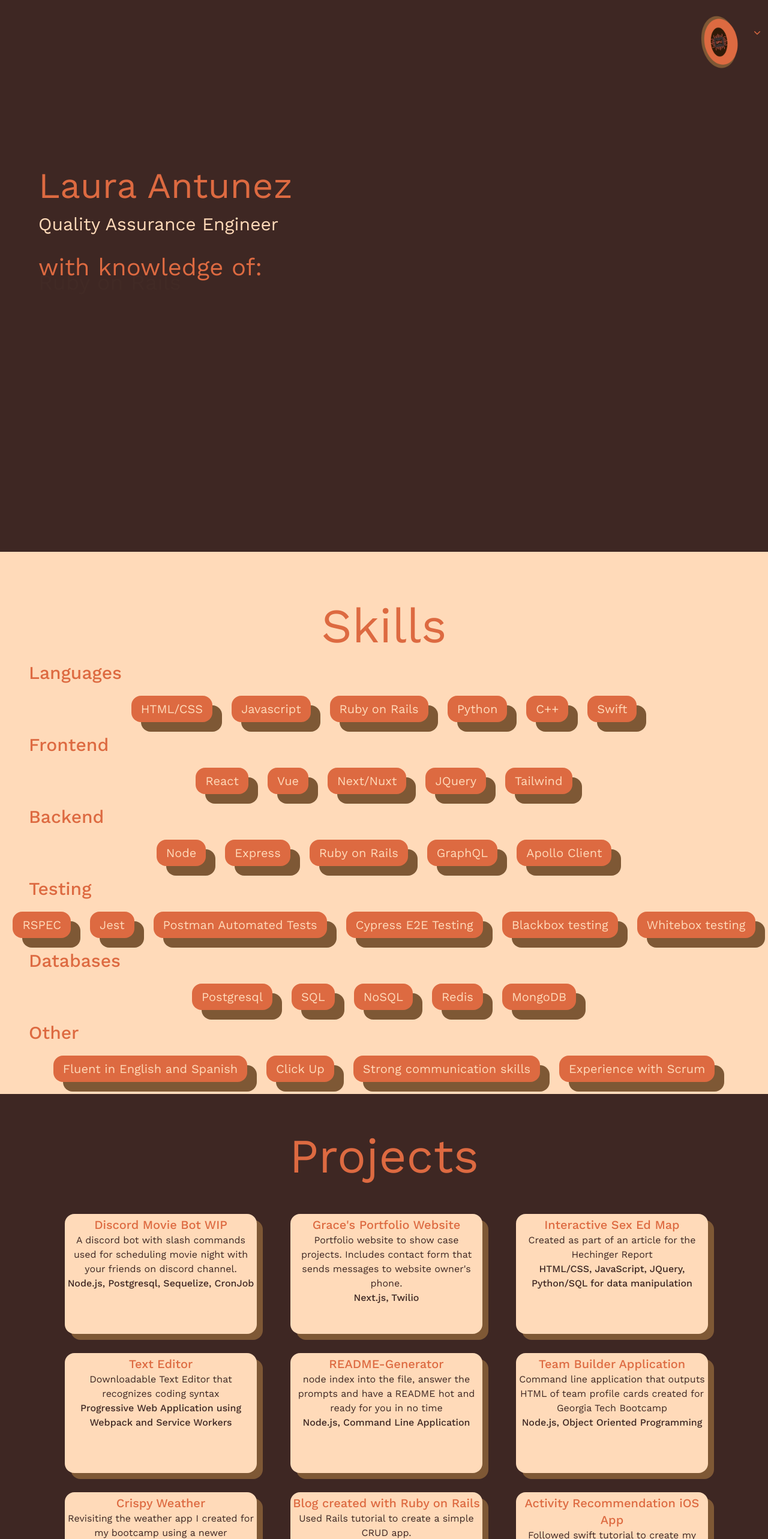
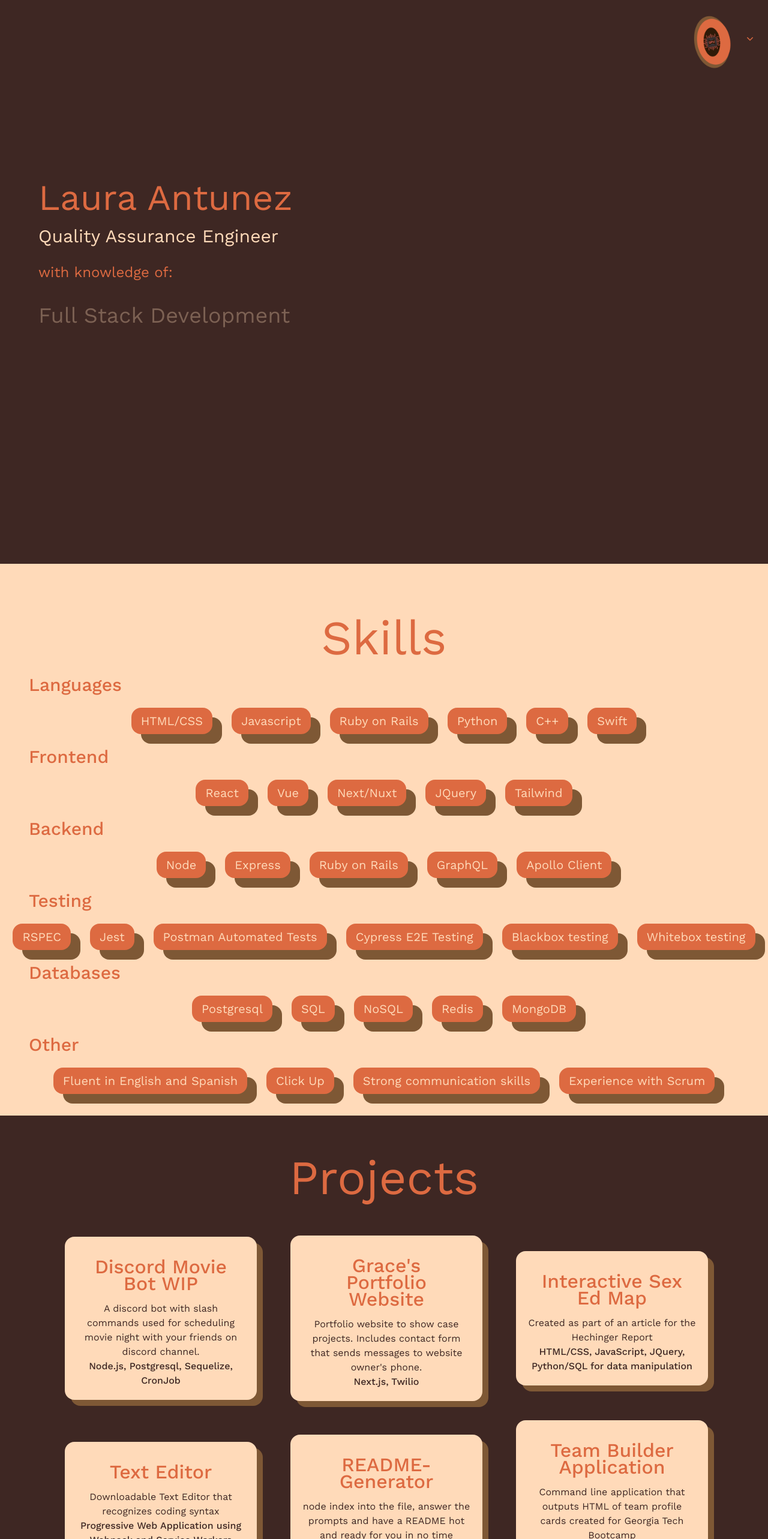
Before and after one commit to lauraantunez024/themeforest-mamey-template, a Next.js app: page / in a window 1280 px wide. Shown: the top 2566 px of the page at 60% size. Built offline with nearby package versions, Linux system fonts and the light colour scheme.

Commit message:
hamburger menu working as it should

```diff
--- a/src/app/components/HamburgerMenu.jsx
+++ b/src/app/components/HamburgerMenu.jsx
@@ -25,15 +25,17 @@ const callsToAction = [
 
 export default function HamburgerMenu() {
   return (
-    <Popover className="relative logo">
+    <div class='logo flex flex-row justify-end'>
+
+    <Popover className="">
       <Image
-          className="inline relative mt-5"
+          className="inline relative"
           src="/logo.png"
           width={100}
           height={100}
           alt="Tech Sapote Logo Image"
         />
-      <Popover.Button className="inline-flex items-center gap-x-1 text-sm font-medium leading-6 secondary">
+      <Popover.Button type='button' className="inline-flex items-center gap-x-1 text-sm font-medium leading-6 secondary">
          <ChevronDownIcon className="h-5 w-5" aria-hidden="true" />
       </Popover.Button>
 
@@ -46,9 +48,9 @@ export default function HamburgerMenu() {
         leaveFrom="opacity-100 translate-y-0"
         leaveTo="opacity-0 translate-y-1"
       >
-        <Popover className="absolute mr-92 z-10 mt-5 flex w-screen max-w-max -translate-x-1/2 px-4">
-          <div className="max-w-md flex-auto overflow-hidden rounded-3xl accent-background text-sm leading-6 shadow-lg ring-1 ring-gray-900/5">
-            <div className="p-4">
+        <Popover className="absolute popover z-10 mt-5 w-screen md:max-2xl:-translate-x-1/4 px-4 ">
+          <div className="max-w-md overflow-hidden rounded-3xl accent-background text-sm leading-6 shadow-lg ring-1 ring-gray-900/5">
+            <div className="p-4 ">
               {solutions.map((item) => (
                 <div key={item.name} className="group relative flex gap-x-6 rounded-lg p-4 hover:bg-natural-brown hover:text-accent">
                   <div className="mt-1 flex h-11 w-11 flex-none items-center justify-center rounded-lg  group-hover:text-accent">
@@ -64,7 +66,7 @@ export default function HamburgerMenu() {
                 </div>
               ))}
             </div>
-            <div className="grid grid-cols-2 divide-x divide-gray-900/5 bg-gray-50">
+            {/* <div className="grid grid-cols-2 divide-x divide-gray-900/5 bg-gray-50">
               {callsToAction.map((item) => (
                 <a
                   key={item.name}
@@ -75,10 +77,11 @@ export default function HamburgerMenu() {
                   {item.name}
                 </a>
               ))}
-            </div>
+            </div> */}
           </div>
         </Popover>
       </Transition>
     </Popover>
+    </div>
   )
 }
--- a/src/app/components/ProjectCard.jsx
+++ b/src/app/components/ProjectCard.jsx
@@ -9,7 +9,7 @@ export default function ProjectCard({
     <div class="row my-4 project-shape p-1 justify-stretch text-center accent-background mx-6 animation project-card h-full">
 
     <a href={deploymentURL} target='_blank' class="column">
-      <div class='basis-1/4 text-center justify-center project-content'>
+      <div class='basis-1/4 text-center justify-between align-items-evenly project-content'>
         <h1 class="text-xl secondary text-center font-medium"> {title}</h1>
         <h2 class='primary'>{subtitle}</h2>
         <p class='primary font-medium'> {description}</p>
--- a/src/app/data.js
+++ b/src/app/data.js
@@ -117,7 +117,7 @@ export const portfolio = [
     },
     {
       title: "Blog created with Ruby on Rails",
-      subtitle: "Used Rails tutorial to create a simple CRUD app.",
+      subtitle: "Used Rails tutorial to create a simple blog. Blog accepts Create Read Update Delete functionality.",
       description: "Ruby on Rails, Object Oriented Programming",
 
       deployedURL:
@@ -216,8 +216,8 @@ export const portfolio = [
       email: 'LauraAntunez024@gmail.com',
       phoneNumber: '(305)290-1430',
       Github: 'github.com/lauraantunez024',
-      LinkedIN: 'https://www.linkedin.com/in/laura-antunez-2a4a12182/',
-      Resume: './Resume2022.pdf'
+      LinkedIN: 'https://www.linkedin.com/in/laura-antunez/',
+      Resume: '/resume24.pdf'
 
     }
   ]
--- a/src/app/globals.css
+++ b/src/app/globals.css
@@ -48,6 +48,8 @@ body {
   overflow-x: hidden;
 }
 
+
+
 body {
   color: var(--secondary-color);
   background: var(--primary-color);
@@ -57,7 +59,16 @@ body {
 }
 
 h1 {
-  font-size: clamp(1rem, 1rem + 5vw, 2.5rem);
+  font-size: clamp(1rem, 1rem + 1vh, 3rem)
+}
+
+a.column h1 {
+  font-size: clamp(1rem, 1vw + 5vw, 2rem);
+  padding: 1rem;
+}
+a.column h2 {
+  /* font-size: clamp(1vw, 1vw + 1vw, vw); */
+  /* padding: 1rem; */
 }
 
 .logo {
@@ -72,6 +83,8 @@ section {
   overflow: hidden;
   max-height: 100%;
   margin: 0%;
+  padding-bottom: 2vh;
+
   /* padding: 2rem 1rem; */
   max-width: 100%;
 }
@@ -127,6 +140,7 @@ main {
 }
 .author-image {
   display: inline;
+  padding-left: 1rem;
 }
 .aboutme-content {
   scroll-snap-align: start;
@@ -188,6 +202,16 @@ img {
   display: block;
 }
 
+.project-content {
+  /* font-size: clamp(12px, 10px + 5px, 1rem); */
+  display: flex;
+  flex-direction: column;
+  justify-content: center;
+  align-items: center;
+  padding: 1rem;
+
+}
+
 @media screen and (max-width: 40rem) {
   body {
     overflow-y: none;
@@ -210,7 +234,6 @@ img {
   .aboutme-content {
     max-width: 90vw;
     margin-top: 1vh;
-    margin-left: auto;
   }
   .about-section {
     flex-direction: column;
@@ -222,6 +245,11 @@ img {
     min-height: 25vh;
     overflow-y: scroll;
   }
+
+  .popover {
+    left : 0;
+    position: absolute;
+    }
 
   .project-content {
     font-size: clamp(1rem, 1vw + 5vw, 3rem);
@@ -253,6 +281,7 @@ section.accent-background {
 }
 .bottom-links {
   /* padding: 1%; */
+
 }
 
 @layer utilities {
@@ -262,9 +291,10 @@ section.accent-background {
 }
 .spinning {
   opacity: 0;
-  left: 4rem;
   margin-bottom: 0;
-  /* right: 0; */
+}
+.spinning:after {
+  opacity: 1;
 }
 
 .spinning:nth-of-type(1) {
@@ -294,7 +324,7 @@ section.accent-background {
 .spinning:nth-of-type(5) {
   animation-name: rotate-last;
   animation-duration: 1.5s;
-  animation-delay: 7s;
+  animation-delay: 6s;
   animation-fill-mode: forwards;
 }
 
--- a/src/app/layout.js
+++ b/src/app/layout.js
@@ -22,7 +22,7 @@ export default function RootLayout({ children }) {
     <html lang="en">
 
       <body className={workSans.className}>
-      <header className='w-screen'>
+      <header className='w-screen p-5'>
       <HamburgerMenu/>
       </header>
         {children}</body>
--- a/src/app/page.js
+++ b/src/app/page.js
@@ -11,22 +11,25 @@ const imageLoader = () => {
 // const skillPoints = [{name: "Excellent Communicator"}, {name: 'Life-long learner'}, {name: 'Proven skills working independtly'}]
 // const softwarePoints = [{name: "Strong foundations in Javascript and Ruby on Rails"}, {name: 'In-Depth knowledge of software development life cycle'}, {name: 'Experience in Swift and full stack development'}]
 
-import { skills, portfolio, aboutMe } from "./data.js";
+import { skills, portfolio, aboutMe, contacts } from "./data.js";
 
 export default function Home() {
   return (
     <main class="" id=''>
       <section class="primary-background h-screen">
-        <div class="landing-content absolute">
+        <div class="landing-content">
           <h1 class="text-6xl mt-24">Laura Antunez</h1>
           <h1 class="text-3xl accent pt-4">Quality Assurance Engineer</h1>
           <br />
           <h1 class='secondary'> with knowledge of:</h1>
-          <span class="text-4xl accent spinning absolute">React </span>
-          <span class="text-4xl accent spinning absolute">Vue </span>
-          <span class="text-4xl accent spinning absolute">Node </span>
-          <span class="text-4xl accent spinning absolute">Ruby on Rails</span>
-          <span class="text-4xl accent spinning absolute">Full Stack Development</span>
+          <div class='landing-animation relative'>
+
+          <span class="text-4xl accent spinning absolute ">React / Vue </span>
+          <span class="text-4xl accent spinning absolute ">Node / Ruby on Rails </span>
+          <span class="text-4xl accent spinning absolute ">WhiteBox and Blackbox Testing</span>
+          <span class="text-4xl accent spinning absolute ">Postman API Testing</span>
+          <span class="text-4xl accent spinning absolute ">Full Stack Development</span>
+          </div>
         </div>
       </section>
       {/* second page - Skills section */}
@@ -61,7 +64,7 @@ export default function Home() {
       </section>
       <section class="accent-background" id='about'>
         <h1 class="text-center title">About</h1>
-      <div class="flex flex-row about-section">
+      <div class="flex flex-row about-section items-center">
         <div class=" author-image ">
 
         <Image
@@ -94,15 +97,19 @@ export default function Home() {
 
 
       </section>
-      <footer class='' id='contact'>
+            {contacts.map((contact, index ) => (
+      <footer class='pb-12' id='contact'>
         <h1 class="text-center text-4xl py-4">Want to work together?</h1>
-        <div class='flex flex-row flex-wrap justify-evenly bottom-links text-2xl'>
-          <a href='https://www.linkedin.com/in/laura-antunez/' target='_blank'> Linkedin</a>
+        <div class='flex flex-row flex-wrap justify-evenly bottom-links text-2xl text-accent'>
+              <p>{contact.email}</p>
+              <a class='hover:text-natural-brown' href={contact.LinkedIN} target="_blank">LinkedIn </a>
+              <a class='hover:text-natural-brown' href={contact.Github} target="_blank">Github</a>
+              <a class='hover:text-natural-brown' href={contact.Resume} target="_blank">Resume</a>
           {/* <a href=''> Medium</a> */}
-          <a href='https://github.com/lauraantunez024' target='_blank'> Github</a>
           {/* <a href=''> Resume</a> */}
         </div>
       </footer>
+            ))}
     </main>
   );
 }
```
Also changed, not shown: 2 other files (tests, documents, lock files or other folders).
